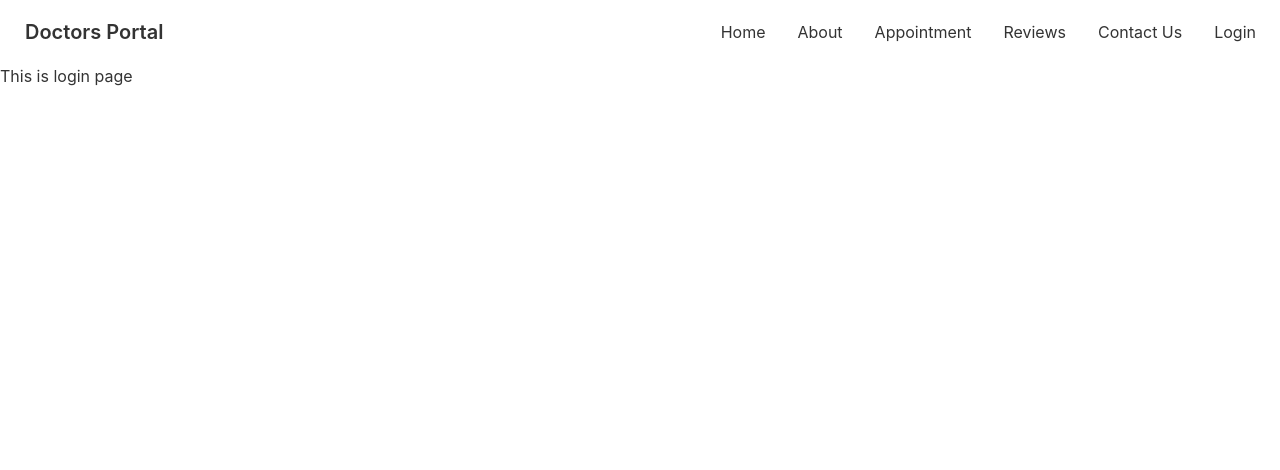
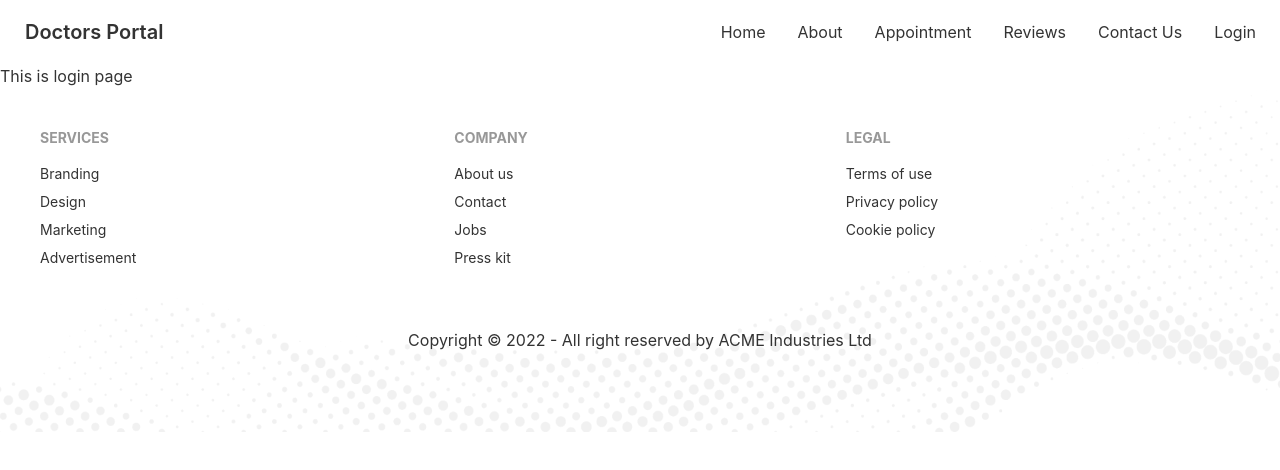
Before and after one commit to rakibulmd/Full-stack-online-schedule-app-Doctors-Portal-, a React (Create React App) app: page /login in a window 1280 px wide. Shown: the top 470 px of the page. Built offline with nearby package versions, Linux system fonts and the light colour scheme.

Commit message:
added footer

```diff
--- a/src/App.js
+++ b/src/App.js
@@ -2,6 +2,7 @@ import { Route, Routes } from "react-router-dom";
 import "./App.css";
 import Home from "./Pages/Home/Home/Home";
 import Login from "./Pages/Login/Login";
+import Footer from "./Pages/Shared/Footer/Footer";
 import Header from "./Pages/Shared/Header/Header";
 
 function App() {
@@ -13,6 +14,7 @@ function App() {
                 <Route path="/home" element={<Home></Home>}></Route>
                 <Route path="/login" element={<Login></Login>}></Route>
             </Routes>
+            <Footer></Footer>
         </div>
     );
 }
--- a/src/Pages/Home/Info/Info.js
+++ b/src/Pages/Home/Info/Info.js
@@ -9,17 +9,17 @@ const Info = () => {
         <div className="grid grid-cols-1 md:grid-cols-2 lg:grid-cols-3 gap-6 p-4">
             <InfoCard
                 cardTitle={"Opening Hours"}
-                bgClass="bg-gradient-to-r from-secondary to-primary"
+                bgclassName="bg-gradient-to-r from-secondary to-primary"
                 img={clock}
             ></InfoCard>
             <InfoCard
                 cardTitle={"Our Locations"}
-                bgClass="bg-neutral"
+                bgclassName="bg-neutral"
                 img={marker}
             ></InfoCard>
             <InfoCard
                 cardTitle={"Contact Us"}
-                bgClass="bg-gradient-to-r from-secondary to-primary"
+                bgclassName="bg-gradient-to-r from-secondary to-primary"
                 img={phone}
             ></InfoCard>
         </div>
--- a/src/Pages/Home/Testimonial/Testimonial.js
+++ b/src/Pages/Home/Testimonial/Testimonial.js
@@ -3,12 +3,12 @@ import React from "react";
 const Testimonial = ({ review }) => {
     const { name, message, img } = review;
     return (
-        <div class="card ;g:max-w-lg bg-base-100 shadow-xl">
-            <div class="card-body">
-                <h2 class="card-title">{name}</h2>
+        <div className="card ;g:max-w-lg bg-base-100 shadow-xl">
+            <div className="card-body">
+                <h2 className="card-title">{name}</h2>
                 <p>I{message}</p>
-                <div class="avatar flex justify-center">
-                    <div class="w-24 rounded-full ring ring-primary ring-offset-base-100 ring-offset-2">
+                <div className="avatar flex justify-center">
+                    <div className="w-24 rounded-full ring ring-primary ring-offset-base-100 ring-offset-2">
                         <img src={img} alt="" />
                     </div>
                 </div>
--- a/src/Pages/Shared/Footer/Footer.js
+++ b/src/Pages/Shared/Footer/Footer.js
@@ -0,0 +1,47 @@
+import React from "react";
+import footer from "../../../assets/images/footer.png";
+
+const Footer = () => {
+    return (
+        <div>
+            <footer
+                style={{
+                    background: `url(${footer})`,
+                    backgroundSize: "cover",
+                }}
+                className="p-10 mx-auto"
+            >
+                <div className="footer">
+                    <div>
+                        <span className="footer-title">Services</span>
+                        <a className="link link-hover">Branding</a>
+                        <a className="link link-hover">Design</a>
+                        <a className="link link-hover">Marketing</a>
+                        <a className="link link-hover">Advertisement</a>
+                    </div>
+                    <div>
+                        <span className="footer-title">Company</span>
+                        <a className="link link-hover">About us</a>
+                        <a className="link link-hover">Contact</a>
+                        <a className="link link-hover">Jobs</a>
+                        <a className="link link-hover">Press kit</a>
+                    </div>
+                    <div>
+                        <span className="footer-title">Legal</span>
+                        <a className="link link-hover">Terms of use</a>
+                        <a className="link link-hover">Privacy policy</a>
+                        <a className="link link-hover">Cookie policy</a>
+                    </div>
+                </div>
+                <div className="py-10 text-center mt-5">
+                    <p>
+                        Copyright © 2022 - All right reserved by ACME Industries
+                        Ltd
+                    </p>
+                </div>
+            </footer>
+        </div>
+    );
+};
+
+export default Footer;
```
